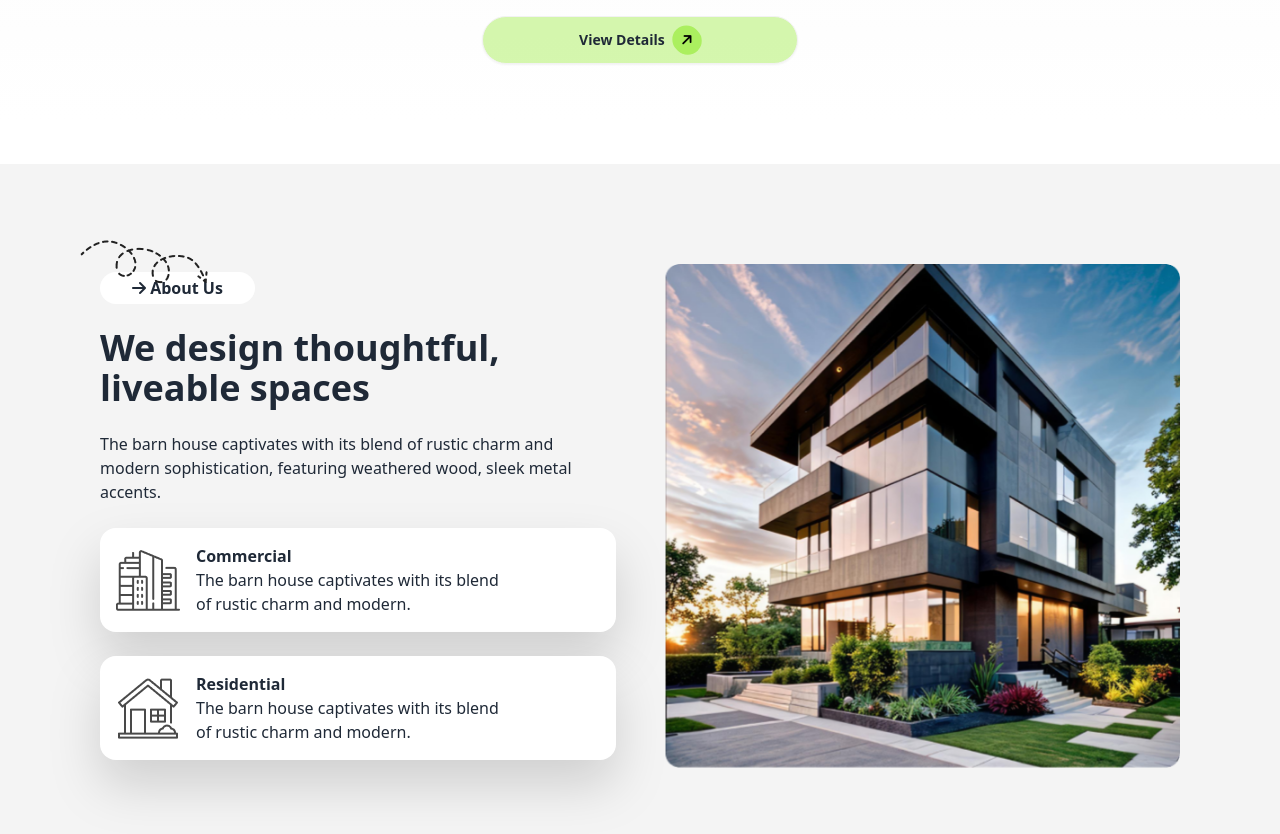
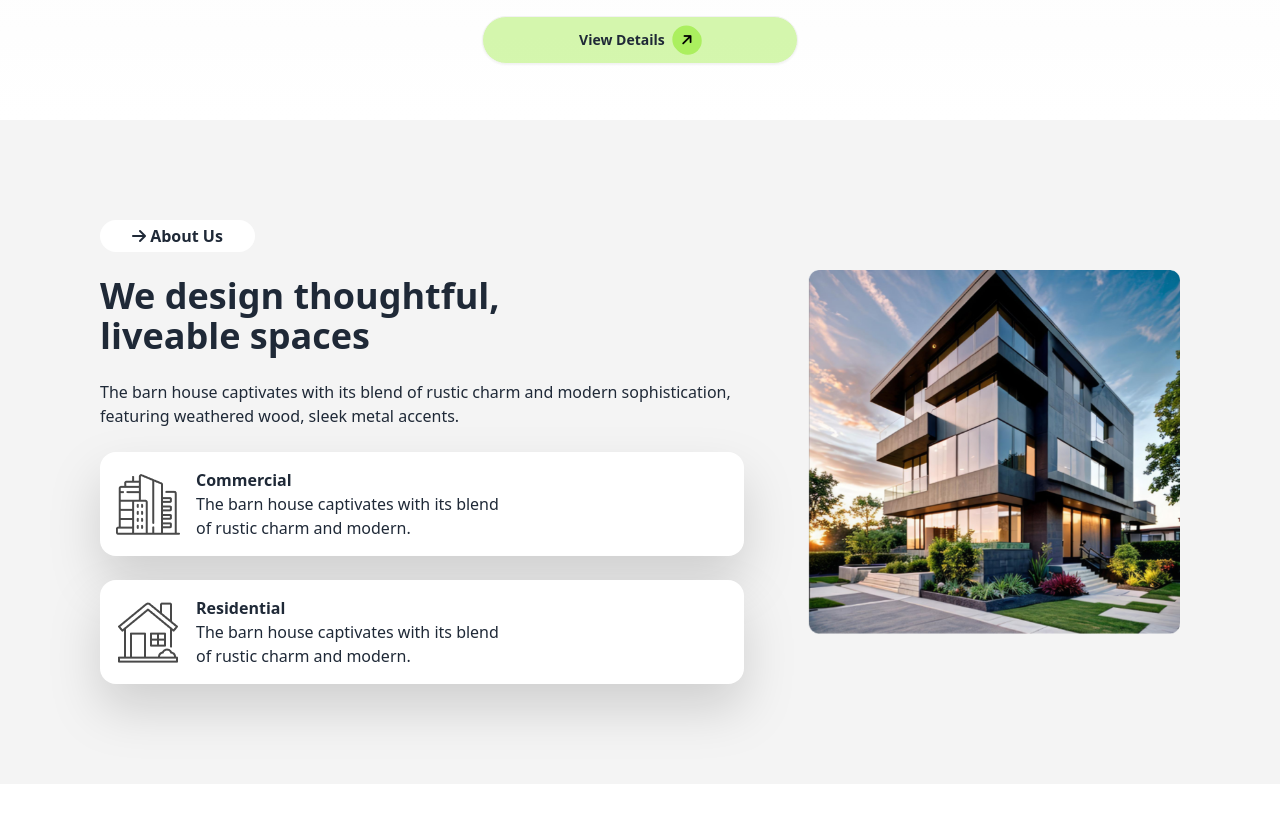
Before and after one commit to itbaijit/tailwind-assignment, a plain HTML site: page index.html in a window 1280 px wide. Shown: the part 740-1574 px from the top of the page. After the commit the page ends 1524 px from the top, so only its background shows below. Drawn offline with nearby package versions, Linux system fonts and the light colour scheme.

Commit message:
second section done

```diff
--- a/index.html
+++ b/index.html
@@ -61,10 +61,9 @@
     </header>
 
     <main>
-        <img class="relative top-[120px] left-20 max-sm:hidden" src="./assets/Vector.png" alt="">
-        <div class="bg-[#F4F4F4] grid grid-cols-1 md:grid-cols-2 items-center justify-center md:p-[100px] min-w-full mx-auto max-sm:px-6 gap-12">
+        <div class="bg-[#F4F4F4] flex flex-col md:flex-row items-center justify-center md:p-[100px] w-full py-10 mx-auto max-sm:px-6 gap-16">
             <div class="text-side space-y-6">
-                <button class="px-8 py-1 bg-white rounded-full font-bold">
+                <button class="px-8 py-1 bg-white rounded-full font-bold max-sm:mx-auto block">
                     <i class="fa-solid fa-arrow-right"></i> About Us
                 </button>
                 <h2 class="max-sm:text-center md:text-4xl font-extrabold">
@@ -102,5 +101,6 @@
 
 
 
+
 </body>
 </html>
```
